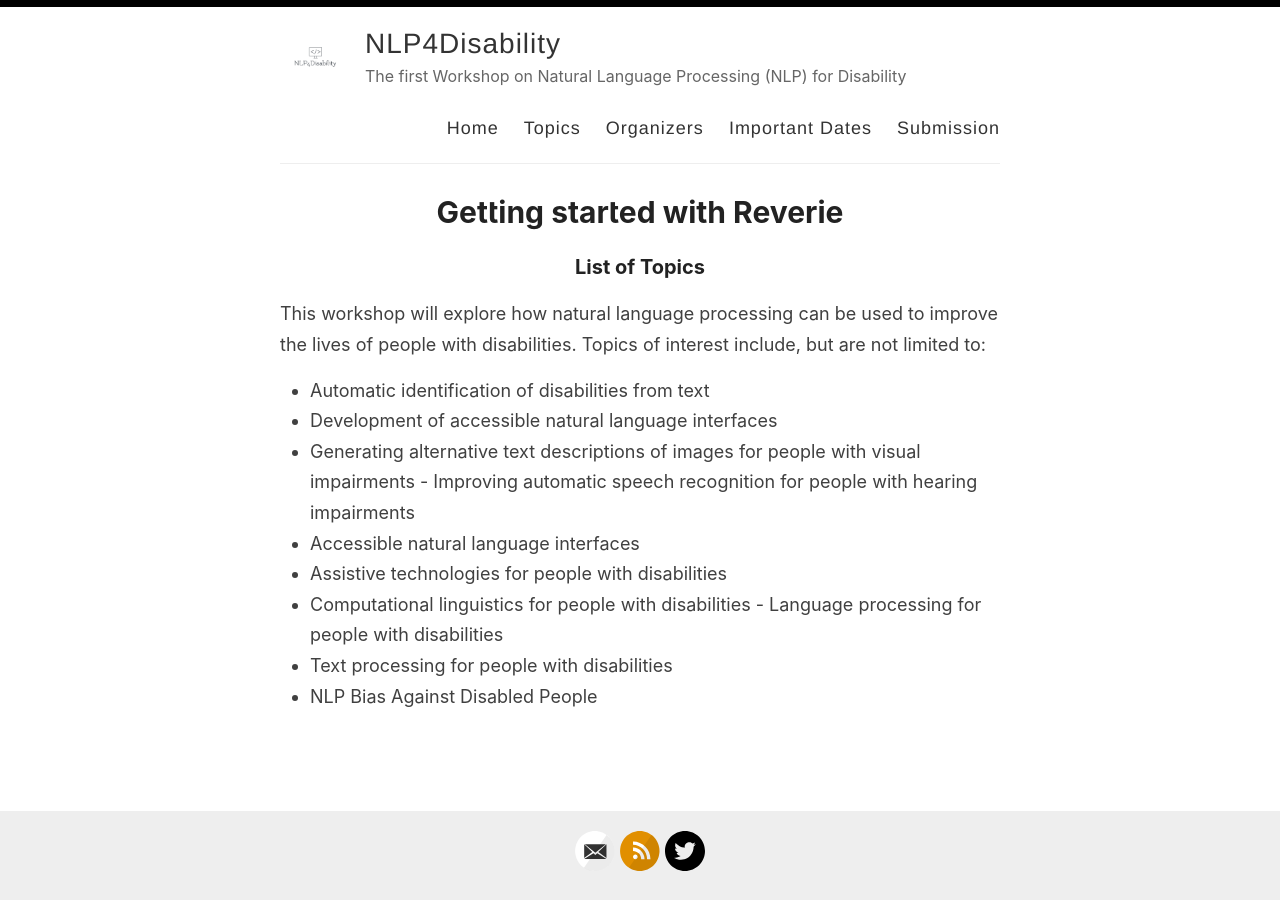
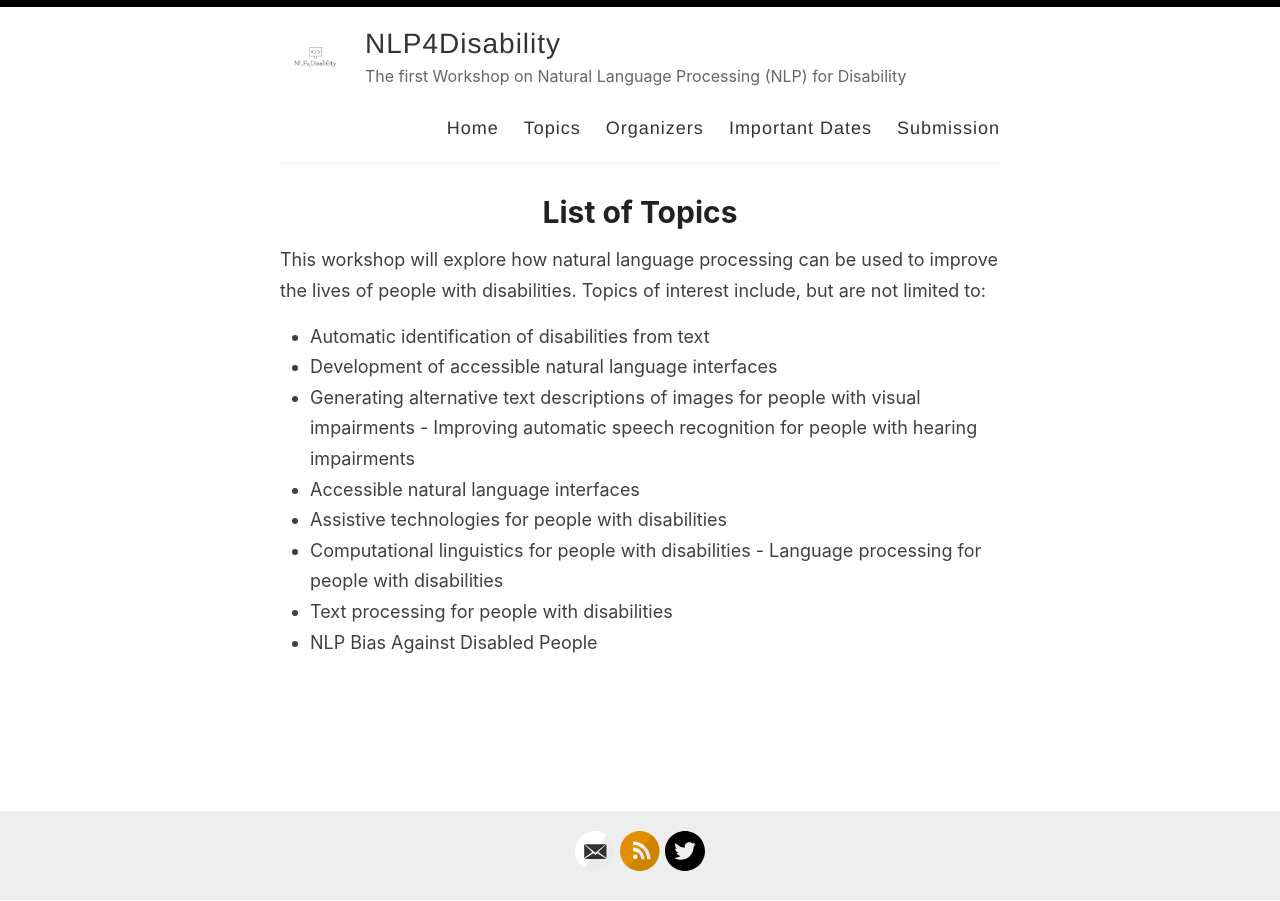
Before and after one commit to nlp4disability/nlp4disability.github.io, a Jekyll site: the page built from _pages/Topics.md, in a window 1280 px wide. Built offline with Jekyll 4.4.1, drawn with Linux system fonts in a browser that asks for light colours.

Commit message:
Update Topics.md

```diff
--- a/_pages/Topics.md
+++ b/_pages/Topics.md
@@ -1,9 +1,8 @@
 ---
 layout: page
-title: Getting started with Reverie
+title: List of Topics
 permalink: /Topics/
 ---
-### List of Topics
 
 This workshop will explore how natural language processing can be used to improve the lives of people with disabilities. Topics of interest include, but are not limited to:
 - Automatic identification of disabilities from text
```
